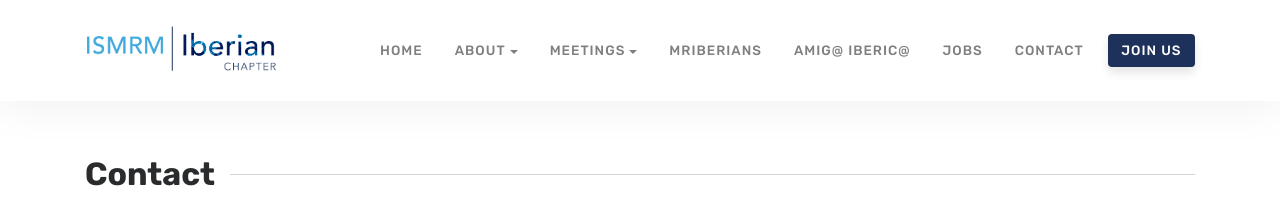
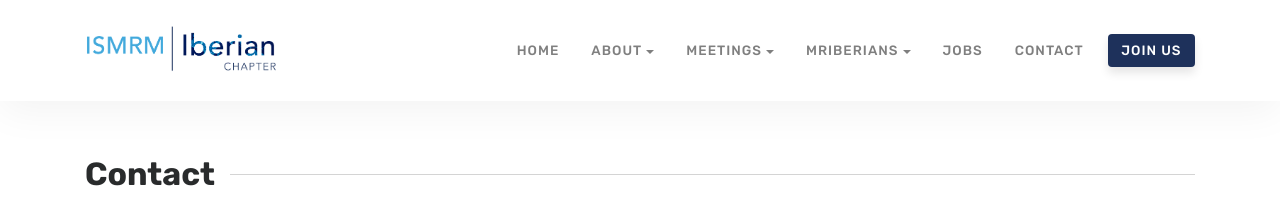
Before and after one commit to ismrm-iberian/ismrm-iberian.github.io, a Jekyll site: the page built from contact.html, in a window 1280 px wide. Shown: the top 217 px of the page. Built offline with Jekyll 4.4.1, drawn with Linux system fonts in a browser that asks for light colours.

Commit message:
Update header again

```diff
--- a/_includes/header.html
+++ b/_includes/header.html
@@ -37,12 +37,14 @@
                     </div>
                 </li>
 
-                <li class="nav-item">
-                    <a class="nav-link" href="{{ site.baseurl }}/mriberians">MRIberians</a>
-                </li>
-
-                <li class="nav-item">
-                    <a class="nav-link" href="{{ site.baseurl }}/amigo_iberico">Amig@ Iberic@</a>
+                <li class="nav-item dropdown">
+                    <a class="nav-link dropdown-toggle" href="#" id="dropdown01" data-toggle="dropdown" aria-haspopup="true" aria-expanded="false">MRIberians</a>
+                    <div class="dropdown-menu" aria-labelledby="dropdown01">
+                    <a class="dropdown-item" href="{{ site.baseurl }}/amigo_iberico">Amig@ Iberic@</a>
+                    <a class="dropdown-item" href="{{ site.baseurl }}/iberian_labs">Iberian Labs</a>
+                    <a class="dropdown-item" href="{{ site.baseurl }}/iberians_around_world">Iberians Around the World</a>
+                    <a class="dropdown-item" href="{{ site.baseurl }}/community_news">Community News</a>
+                    </div>
                 </li>
 
                 <li class="nav-item">
```
